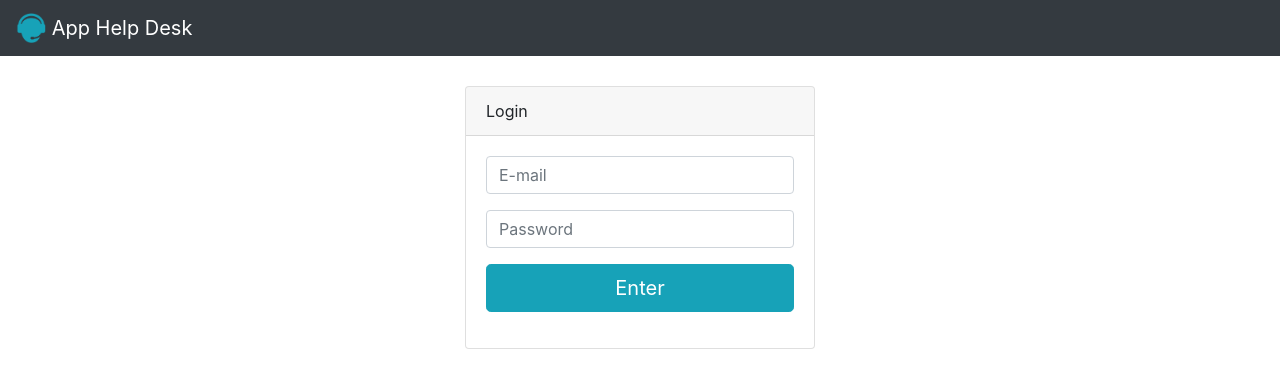
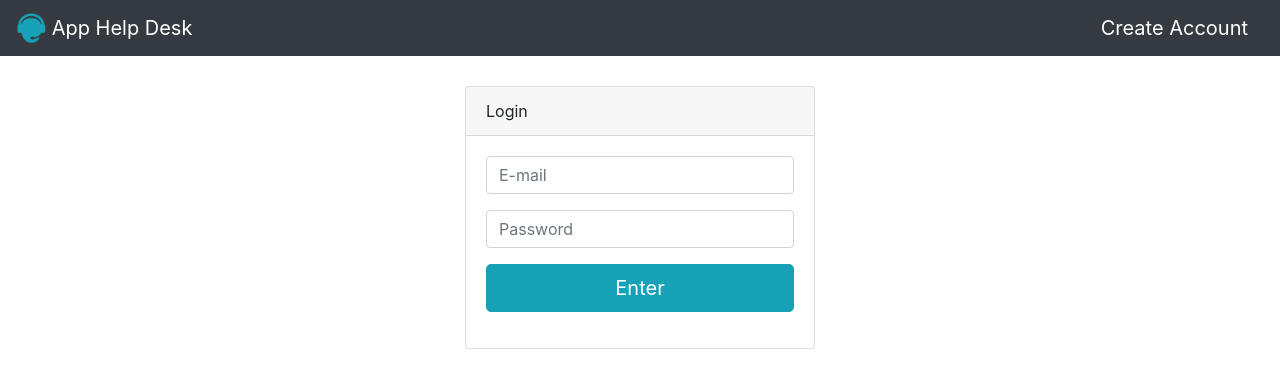
Before and after one commit to MarcusXavierr/HelpDesk, a PHP site: page /index.php in a window 1280 px wide. Shown: the top 388 px of the page. Run offline with PHP 8.4, Linux system fonts and the light colour scheme.

Commit message:
fix errors

```diff
--- a/index.php
+++ b/index.php
@@ -21,6 +21,7 @@
         <img src="images/logo.png" width="30" height="30" class="d-inline-block align-top" alt="">
         App Help Desk
       </a>
+      <a class="navbar-brand" href="create_account.php">Create Account</a>
     </nav>
 
     <div class="container">
@@ -49,6 +50,9 @@
                   if(isset($_GET['access']) && $_GET['access'] == 'denied'){
                     echo "You must been logged to access restricted pages";
                   }
+                  if(isset($_GET['created'])){
+                    echo "Account created!";
+                  }
                 ?>
               </div>
             </div>
```
